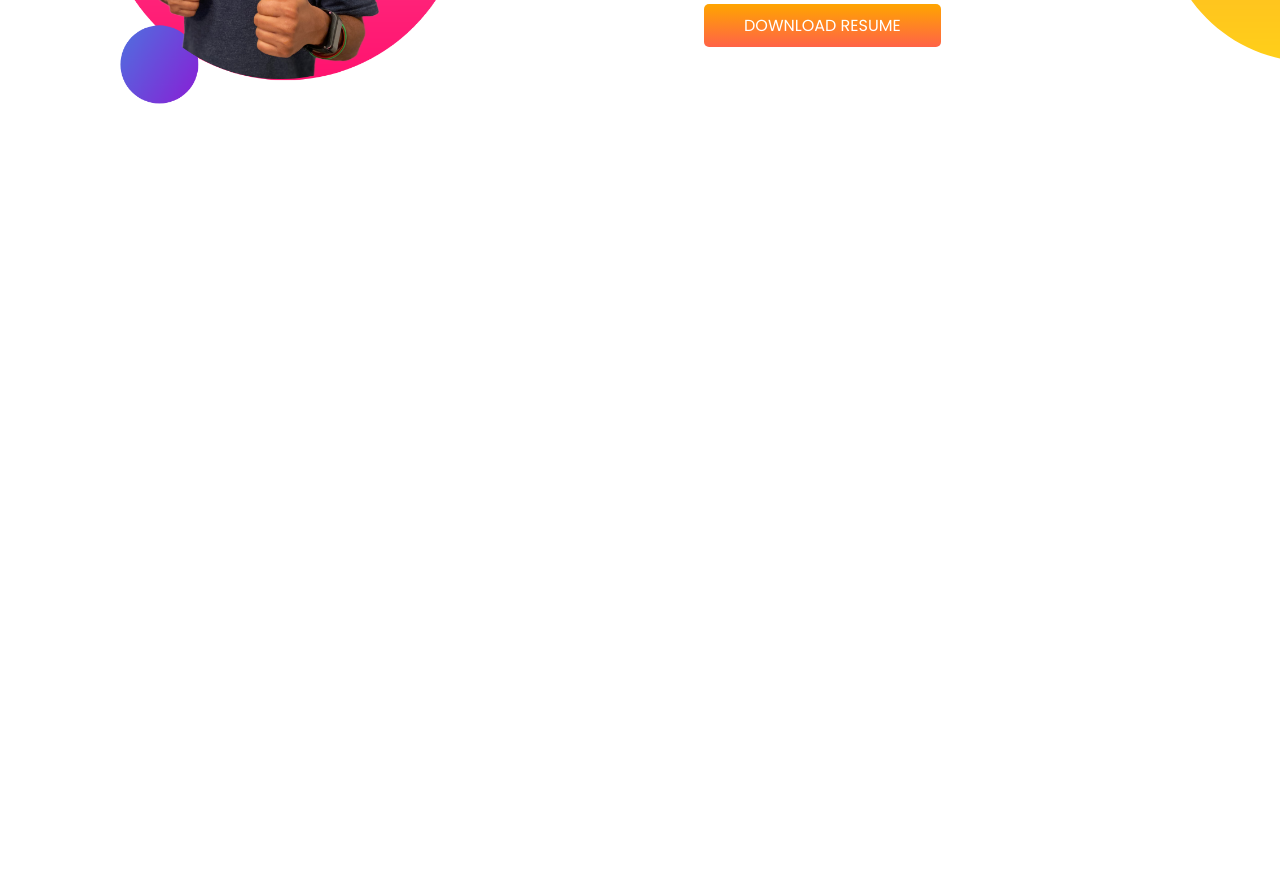
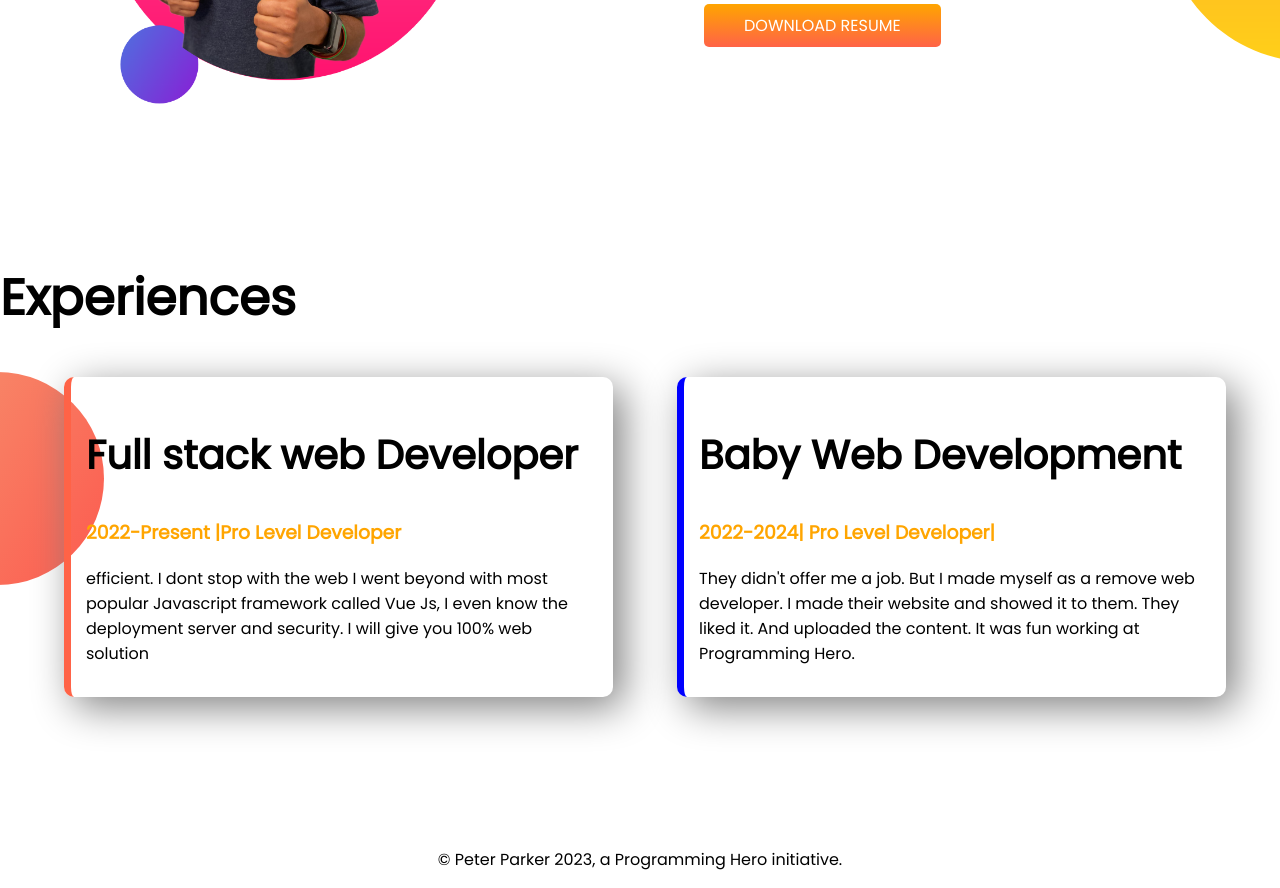
Before and after one commit to aliahasan/Personal-portfolio, a plain HTML site: page index.html in a window 1280 px wide. Shown: the part 897-1785 px from the top of the page. Before the commit the page ends 1158 px from the top, so only its background shows below. Drawn offline with Linux system fonts and the light colour scheme.

Commit message:
styles added

```diff
--- a/index.html
+++ b/index.html
@@ -11,7 +11,7 @@
 </head>
 
 <body>
-    <section class="top-banner">
+    <section class="top-banner flexible-container">
         <div class="half-width">
             <h1>Welcome to </h1>
             <h1> <span class="orange-color"> Peter Parker</span> World! </h1>
@@ -30,7 +30,7 @@
         </div>
     </section>
 
-    <section class="dream-big">
+    <section class="dream-big flexible-container">
         <div class="half-width">
             <img src="images/jhankar2.png" alt="">
         </div>
@@ -41,22 +41,32 @@
                 to make simple website. My goal is to build 3 websites and learn advanced topics.</p>
             <a class="link-button" target="_blank"
                 href="https://www.linkedin.com/in/ali-ahasan-nabin-47861122a/">DOWNLOAD RESUME</a>
+        </div>
+    </section>
 
-
-
-
-
-
-
-
-
-
-
+    <section class="experince-area">
+        <h1>Experiences</h1>
+        <div class="flexible-container">
+            <div id="full-stack" class="skill-item ">
+                <h2>Full stack web Developer</h2>
+                <h3 class="orange-color">2022-Present |Pro Level Developer</h2>
+                    efficient. I dont stop with the web I went beyond with most popular Javascript framework called
+                    Vue
+                    Js, I even know the deployment server and security. I will give you 100% web solution </p>
+            </div>
+            <div id="baby-developer" class="skill-item">
+                <h2>Baby Web Development</h2>
+                <h3 class="orange-color"> 2022-2024| Pro Level Developer|</h3>
+                <p>They didn't offer me a job. But I made myself as a remove web developer. I made their website and
+                    showed
+                    it to them. They liked it. And uploaded the content. It was fun working at Programming Hero.</p>
+            </div>
         </div>
-
-
     </section>
 
 </body>
+<footer>
+    <p>© Peter Parker 2023, a Programming Hero initiative.</p>
+</footer>
 
 </html>
--- a/style.css
+++ b/style.css
@@ -7,11 +7,15 @@ h1 {
     font-size: 50px;
 }
 
+h2 {
+    font-size: 40px;
+}
+
 .orange-color {
     color: orange;
 }
 
-section {
+.flexible-container {
     display: flex;
     margin-bottom: 150px;
 }
@@ -47,3 +51,31 @@ section {
     background-repeat: no-repeat;
     background-position: right;
 }
+
+.experince-area {
+    background-image: url(images/exp-bg.png);
+    background-repeat: no-repeat;
+    background-position: left;
+}
+
+.skill-item {
+    width: 40%;
+    margin-left: 5%;
+    margin-left: 5%;
+    padding: 15px;
+    box-shadow: 10px 10px 40px gray;
+    border-radius: 10px;
+
+}
+
+#full-stack {
+    border-left: 7px solid tomato;
+}
+
+#baby-developer {
+    border-left: 7px solid blue;
+}
+
+footer p {
+    text-align: center;
+}
```
